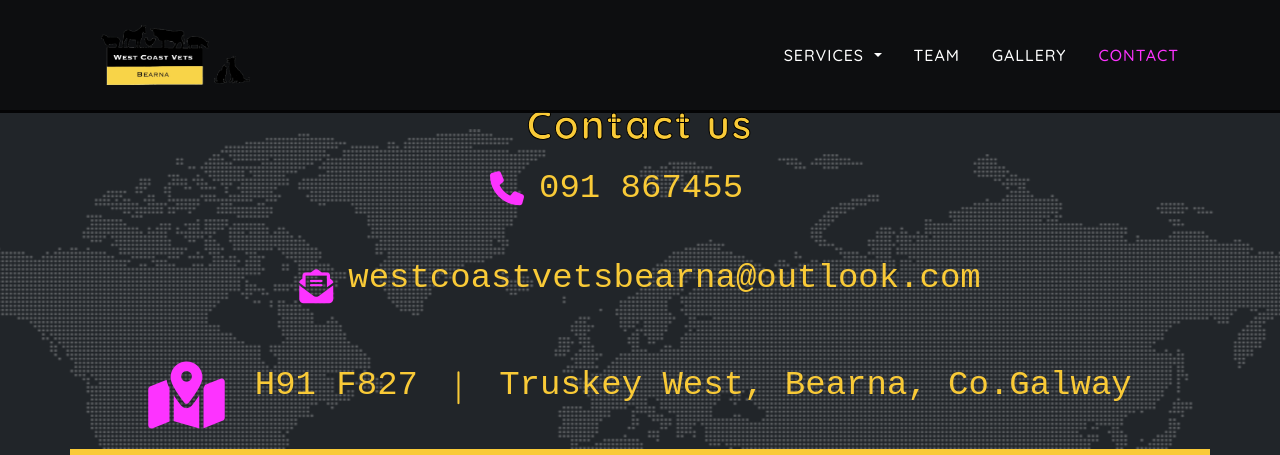
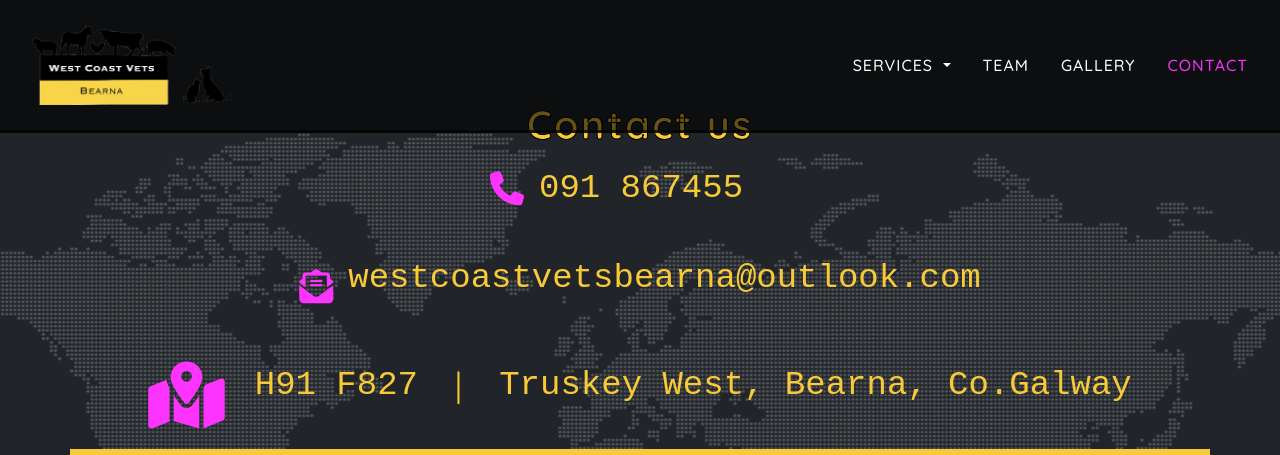
Before and after one commit to EigerEx/westcoastvets, a Jekyll site: the page built from contact.md, in a window 1280 px wide and 1078 px high. Shown: the top 455 px of the window. Built offline with Jekyll 4.4.1, drawn with Linux system fonts in a browser that asks for light colours; nearby versions of some CDN libraries; some web fonts are replaced.

Commit message:
Resize logo on small viewport

```diff
--- a/_includes/nav.html
+++ b/_includes/nav.html
@@ -1,12 +1,7 @@
 <!-- Navigation -->
 <nav class="navbar navbar-expand-lg navbar-dark fixed-top" id="mainNav">
-  <div class="container">
   <a class="navbar-brand js-scroll-trigger" href="#page-top">
-        {%- if site.logo -%}
-          <a href='/'><img height="{{ site.logo.height | default: 52 }}" src="{{ site.logo.path }}"/></a>
-        {%- else -%}
-          <a href="">{{ site.title }}</a>
-        {%- endif -%}
+      <a href='/'><img class="nav-logo" src="{{ site.logo.path }}"/></a>
     </a>
     <button class="navbar-toggler navbar-toggler-right" type="button" data-toggle="collapse" data-target="#navbarResponsive" aria-controls="navbarResponsive" aria-expanded="false" aria-label="Toggle navigation">
       Menu
@@ -37,6 +32,5 @@
         {% endfor %}
       </ul>
     </div>
-  </div>
 </nav>
 <!-- End Navigation -->
--- a/_sass/components/_navbar.scss
+++ b/_sass/components/_navbar.scss
@@ -46,6 +46,22 @@
     }
   }
 }
+
+@media (min-width: 0px) {
+  #mainNav {
+  .nav-logo{
+    height: 40px;
+  }
+  }
+}
+@media (min-width: 480px) {
+  #mainNav {
+  .nav-logo{
+    height: 50px;
+  }
+  }
+}
+
 // Desktop application
 @media (min-width: 768px) {
   #mainNav {
@@ -58,6 +74,9 @@
     transition: padding-top 0.3s, padding-bottom 0.3s;
     border: none;
     border-bottom: 3px rgba( 00, 00, 00, 0.7) solid;
+    .nav-logo{
+      height: 60px;
+    }
     .navbar-brand {
       font-size: 1.75em;
       -webkit-transition: all 0.3s;
@@ -104,3 +123,11 @@
     }
   }
 }
+
+@media (min-width: 1200px) {
+  #mainNav {
+  .nav-logo{
+    height: 80px;
+  }
+  }
+}
```
